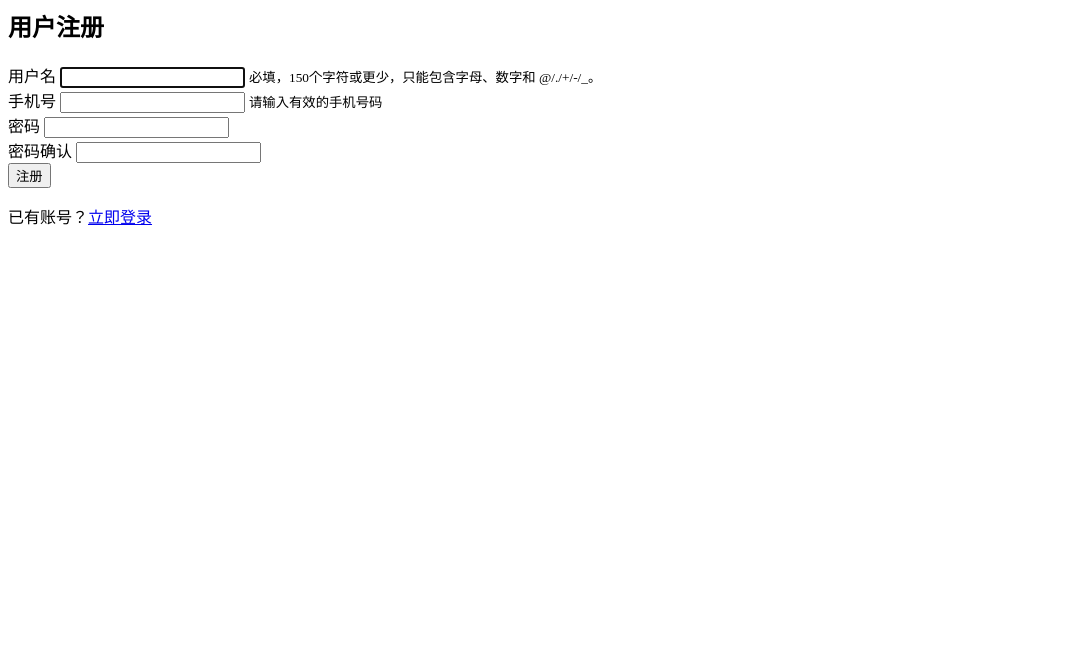
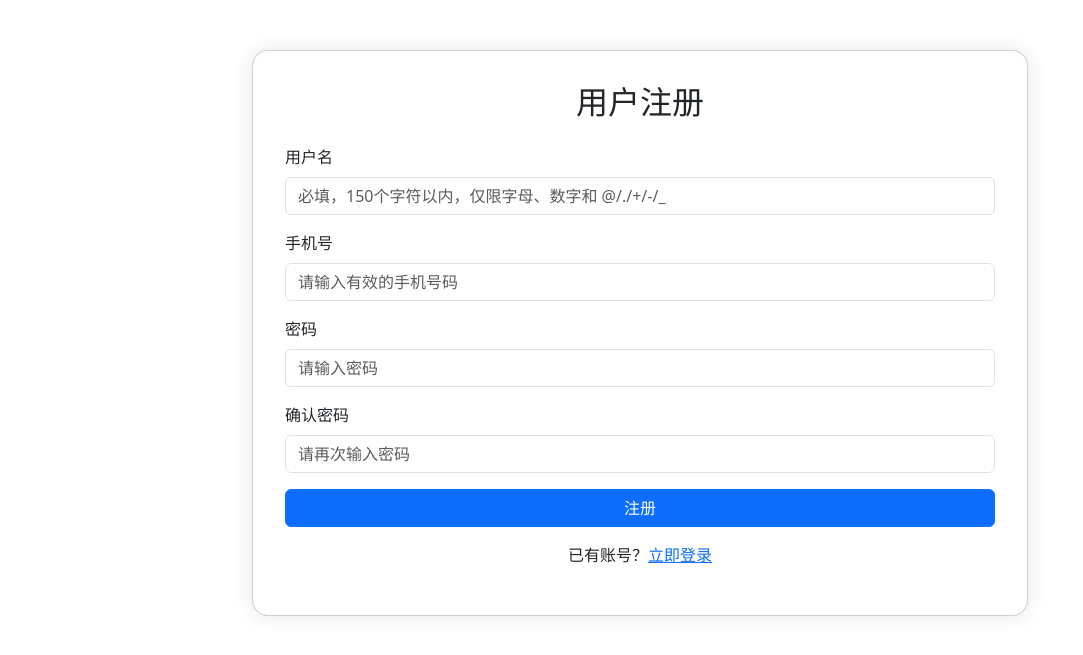
Before and after one commit to duxingge/myqrcode, a Django app: page /pipline/register/ in a window 1280 px wide. Shown: the top 655 px of the page, without its empty margins (0-1083 px from the left). Run offline with Django 4.2, Linux system fonts and the light colour scheme; the visitor is signed in with stand-in values (Sample User, id 1).

Commit message:
调整登录页与注册页

```diff
--- a/pipService/templates/registration/register.html
+++ b/pipService/templates/registration/register.html
@@ -1,59 +1,68 @@
-<div class="container">
-  <div class="row justify-content-center">
-    <div class="col-md-6">
-      <h2 class="text-center">用户注册</h2>
+<!DOCTYPE html>
+<html lang="zh">
+<head>
+  <meta charset="UTF-8">
+  <title>用户注册</title>
+  <link href="https://cdn.jsdelivr.net/npm/bootstrap@5.3.3/dist/css/bootstrap.min.css" rel="stylesheet">
+  <style>
+    .register-container {
+      max-width: 800px;
+      margin: 50px auto;
+    }
+    .register-card {
+      padding: 2rem;
+      border-radius: 1rem;
+      box-shadow: 0 0 20px rgba(0,0,0,0.1);
+    }
+  </style>
+</head>
+<body>
+  <div class="container register-container">
+    <div class="card register-card">
+      <h2 class="text-center mb-4">用户注册</h2>
+
+      {% if error_message %}
+        <div class="alert alert-danger">{{ error_message }}</div>
+      {% endif %}
+
       <form method="post">
         {% csrf_token %}
 
-        {% if form.non_field_errors %}
-          <div class="alert alert-danger">
-            {{ form.non_field_errors }}
-          </div>
-        {% endif %}
-
-        <div class="form-group">
-          <label for="{{ form.username.id_for_label }}">用户名</label>
-          {{ form.username }}
-          {% if form.username.errors %}
-            <div class="invalid-feedback d-block">
-              {{ form.username.errors }}
-            </div>
-          {% endif %}
-          <small class="form-text text-muted">必填，150个字符或更少，只能包含字母、数字和 @/./+/-/_。</small>
+        <!-- 用户名 -->
+        <div class="mb-3">
+          <label for="custom_username" class="form-label">用户名</label>
+          <input type="text" id="custom_username" name="custom_username"
+                 placeholder="必填，150个字符以内，仅限字母、数字和 @/./+/-/_"
+                 class="form-control" autocomplete="off">
         </div>
 
-        <div class="form-group">
-          <label for="{{ form.phone.id_for_label }}">手机号</label>
-          {{ form.phone }}
-          {% if form.phone.errors %}
-            <div class="invalid-feedback d-block">
-              {{ form.phone.errors }}
-            </div>
-          {% endif %}
-          <small class="form-text text-muted">请输入有效的手机号码</small>
+        <!-- 手机号 -->
+        <div class="mb-3">
+          <label for="custom_phone" class="form-label">手机号</label>
+          <input type="text" id="custom_phone" name="custom_phone"
+                 placeholder="请输入有效的手机号码"
+                 class="form-control" autocomplete="off">
         </div>
 
-        <div class="form-group">
-          <label for="{{ form.password1.id_for_label }}">密码</label>
-          {{ form.password1 }}
-          {% if form.password1.errors %}
-            <div class="invalid-feedback d-block">
-              {{ form.password1.errors }}
-            </div>
-          {% endif %}
+        <!-- 密码 -->
+        <div class="mb-3">
+          <label for="custom_password1" class="form-label">密码</label>
+          <input type="password" id="custom_password1" name="custom_password1"
+                 placeholder="请输入密码"
+                 class="form-control" autocomplete="new-password">
         </div>
 
-        <div class="form-group">
-          <label for="{{ form.password2.id_for_label }}">密码确认</label>
-          {{ form.password2 }}
-          {% if form.password2.errors %}
-            <div class="invalid-feedback d-block">
-              {{ form.password2.errors }}
-            </div>
-          {% endif %}
+        <!-- 确认密码 -->
+        <div class="mb-3">
+          <label for="custom_password2" class="form-label">确认密码</label>
+          <input type="password" id="custom_password2" name="custom_password2"
+                 placeholder="请再次输入密码"
+                 class="form-control" autocomplete="new-password">
         </div>
 
-        <button type="submit" class="btn btn-primary btn-block">注册</button>
+        <div class="d-grid">
+          <button type="submit" class="btn btn-primary">注册</button>
+        </div>
       </form>
 
       <div class="text-center mt-3">
@@ -61,4 +70,5 @@
       </div>
     </div>
   </div>
-</div>
+</body>
+</html>
```
Also changed, not shown: pipService/templates/inspection_list.html (+20 -11 lines), pipService/templates/login.html (+36 -18 lines).
